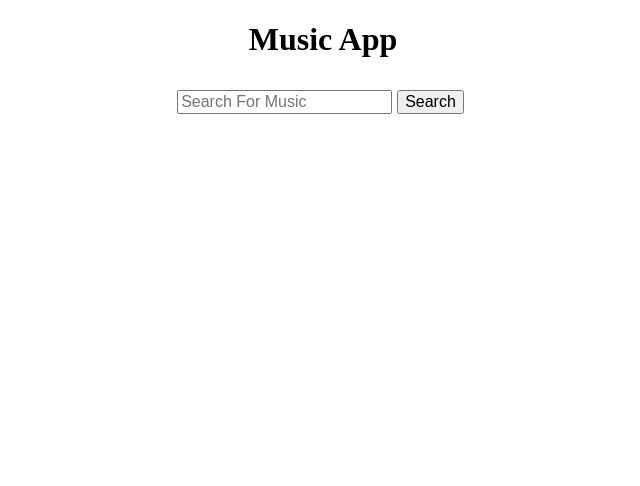
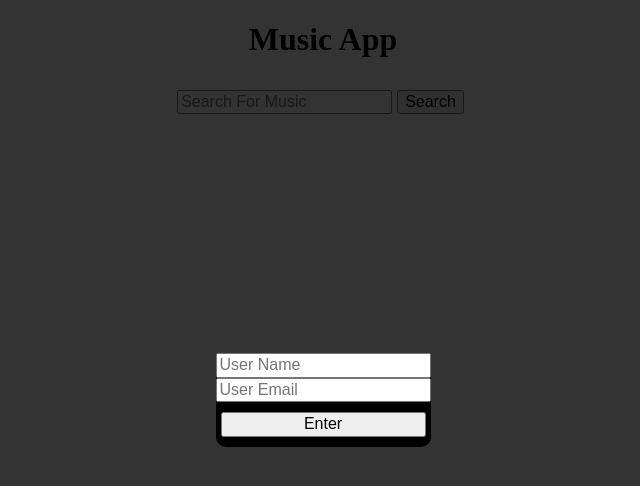
Before and after one commit to irashid1/amplify, a React (Create React App) app: page / in a window 1280 px wide. Shown: the top 486 px of the page, without its empty margins (317-957 px from the left). Built offline with nearby package versions, Linux system fonts and the light colour scheme.

Commit message:
added modal and animation using react spring

```diff
--- a/package.json
+++ b/package.json
@@ -11,6 +11,7 @@
     "react-dom": "^17.0.2",
     "react-icons": "^4.3.1",
     "react-scripts": "5.0.0",
+    "react-spring": "^9.4.3",
     "sass": "^1.49.7",
     "web-vitals": "^2.1.4"
   },
--- a/src/App.js
+++ b/src/App.js
@@ -1,13 +1,25 @@
 import './styles/sass/App.scss';
 import GetMusic from './componets /GetMusic';
+import Modal from './componets /Modal';
+import {useEffect, useState } from 'react'
 
 function App() {
+
+  const [showModal, setShowModal] = useState(false)
+
+  useEffect( () => {
+    setTimeout( ()=> {
+      setShowModal(true)
+    },[2000])
+  },[]);
+
   return (
     <div className="App">
       <header className="App-header">
         <h1>Music App</h1>
         <GetMusic />
       </header>
+      <Modal showModal={showModal} setShowModal={setShowModal}/>
     </div>
   );
 }
--- /dev/null
+++ b/src/componets /Modal.js
@@ -0,0 +1,45 @@
+import { useSpring, animated } from "react-spring"
+
+const Modal = ({ showModal, setShowModal }) => {
+
+    const handleLogin = () => {
+        setShowModal(false)
+    }
+
+    const animate = useSpring({
+        config: {
+            duration: 250
+        },
+        opacity: showModal ? 1 : 0,
+        transform: showModal ? `translate(0%)` : `translate(-100%)`
+    });
+
+
+
+    return (
+
+        <>
+        {showModal ?
+            <div className="modalContainer">
+
+                <animated.div style={animate}>
+                    <div className="modalContent">
+                        <form onSubmit={handleLogin}>
+                            <label className="sr-only" htmlFor="userName"> User Name </label>
+                            <input placeholder="User Name" type="text" id="name" />
+
+                            <label className="sr-only" htmlFor="userEmail"> User Email </label>
+                            <input placeholder="User Email" type="email" id="email" />
+
+                            <button> Enter </button>
+                        </form>
+                    </div>
+                </animated.div>
+
+            </div> : null}
+        </>
+    )
+
+}
+
+export default Modal
--- a/src/styles/sass/partials/_general.scss
+++ b/src/styles/sass/partials/_general.scss
@@ -16,3 +16,26 @@ button {
     display: flex;
     justify-content: center;
 }
+
+// styling for modal
+
+.modalContainer {
+    position: fixed;
+    width: 100%;
+    height: 100%;
+    top: 0;
+    left: 0;
+    background: rgba(0, 0, 0, 0.8);
+    display: flex;
+    justify-content: center;
+    align-items: center;
+    z-index: 10;
+}
+
+.modalContent form {
+    background-color: black;
+    color: white;
+    border-radius: 10px;
+    display: flex;
+    flex-direction: column;
+}
```
Also changed, not shown: 1 other file (tests, documents, lock files or other folders).
